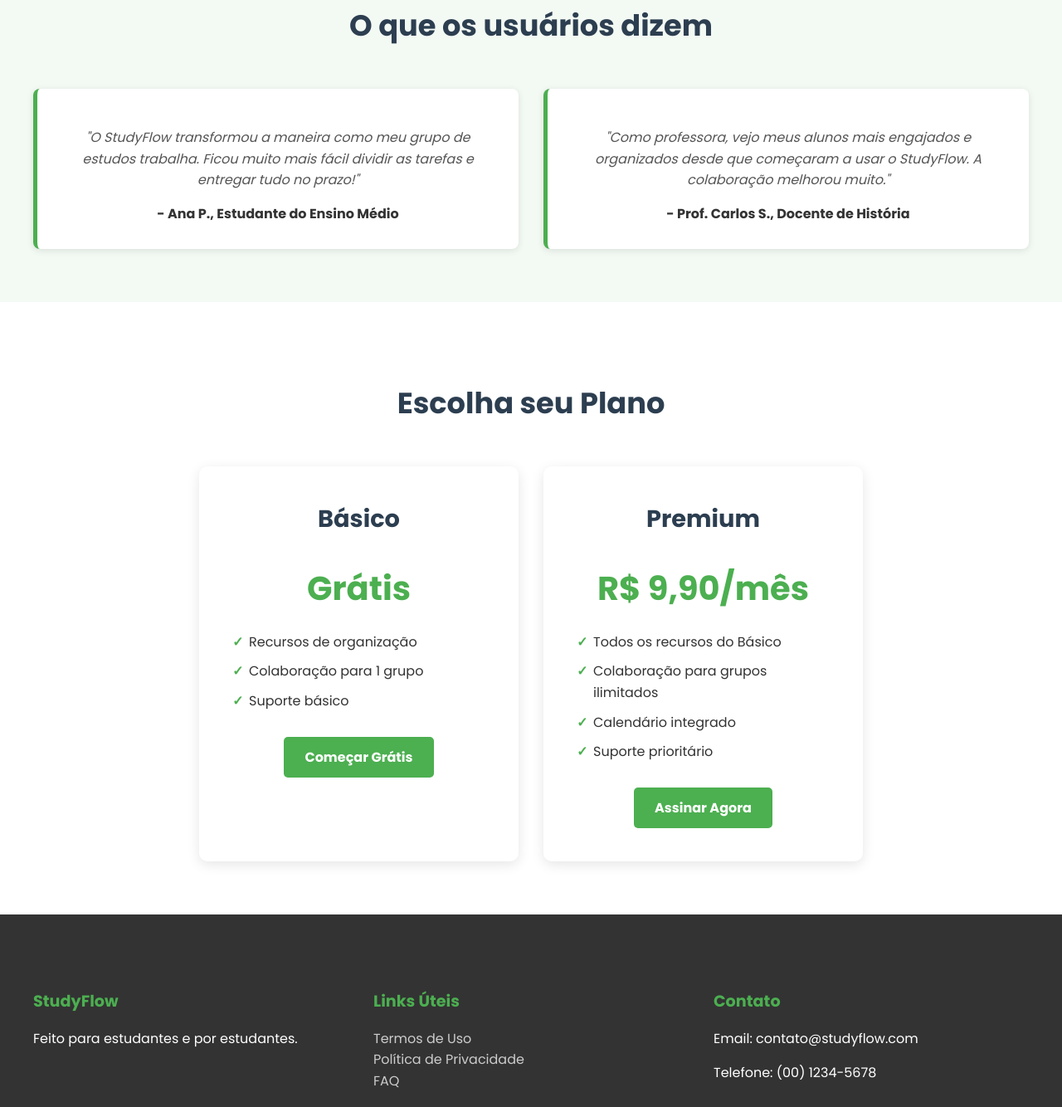
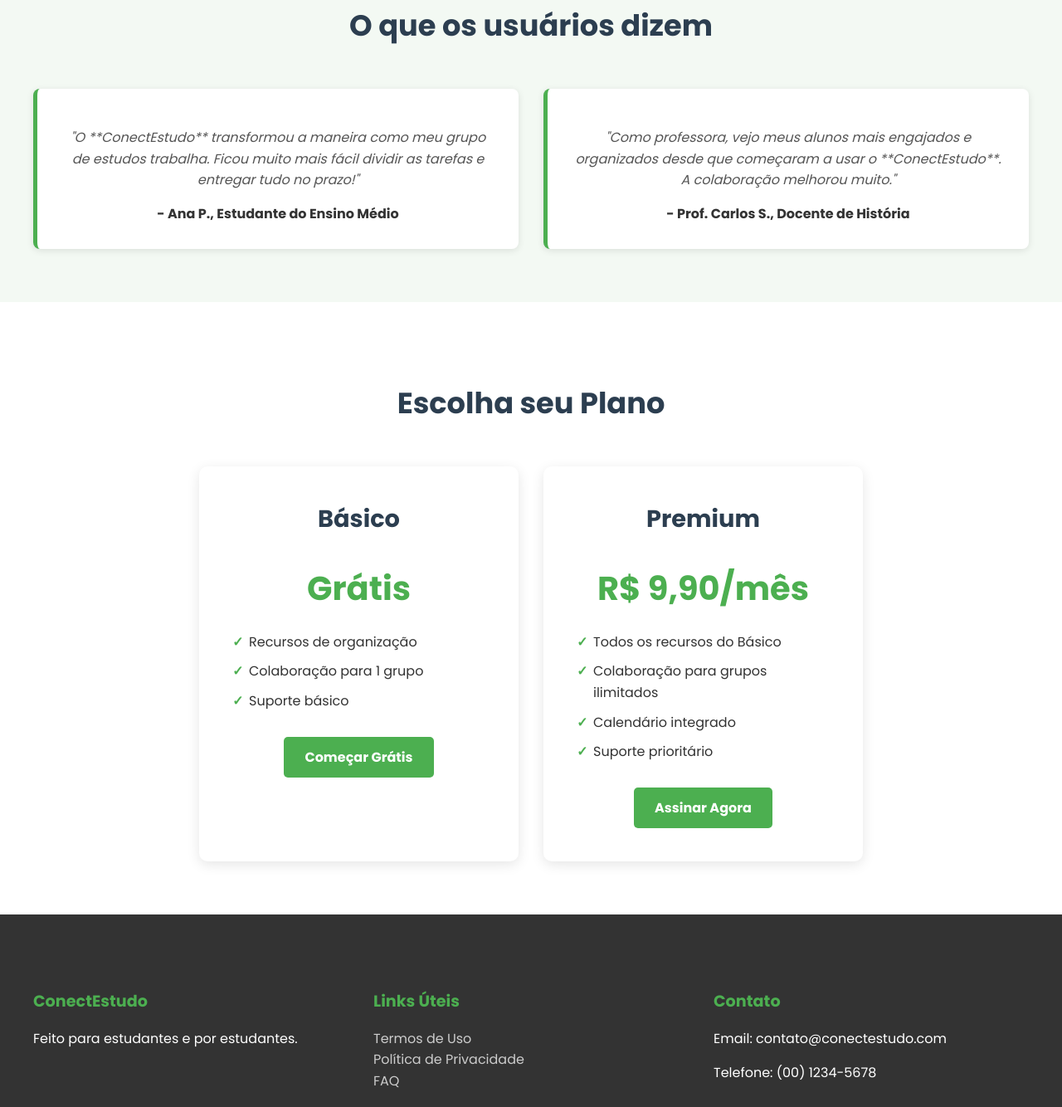
Before and after one commit to JheniiCarvalho/ConectEstudo, a plain HTML site: page index.html in a window 1280 px wide. Shown: the part 1421-2755 px from the top of the page at 83% size. Drawn offline with Linux system fonts and the light colour scheme.

Commit message:
Update index.html

```diff
--- a/index.html
+++ b/index.html
@@ -3,14 +3,14 @@
 <head>
     <meta charset="UTF-8">
     <meta name="viewport" content="width=device-width, initial-scale=1.0">
-    <title>StudyFlow - A Ferramenta para Seu Sucesso Acadêmico</title>
+    <title>ConectEstudo - A Ferramenta para Seu Sucesso Acadêmico</title>
     <link rel="stylesheet" href="style.css">
 </head>
 <body>
 
     <header>
         <div class="container">
-            <h1 class="logo">StudyFlow</h1>
+            <h1 class="logo">ConectEstudo</h1>
             <nav>
                 <ul>
                     <li><a href="#recursos">Recursos</a></li>
@@ -27,11 +27,11 @@
             <div class="container">
                 <div class="hero-content">
                     <h2>Organize seus estudos e colabore em grupo como nunca antes.</h2>
-                    <p>O StudyFlow é o aplicativo que revoluciona a forma como você estuda e trabalha em equipe na escola. Crie, organize e compartilhe projetos com facilidade.</p>
+                    <p>O **ConectEstudo** é o aplicativo que revoluciona a forma como você estuda e trabalha em equipe na escola. Crie, organize e compartilhe projetos com facilidade.</p>
                     <a href="#" class="cta-button">Comece Agora!</a>
                 </div>
                 <div class="hero-image">
-                    <img src="https://via.placeholder.com/600x400" alt="Interface do aplicativo StudyFlow">
+                    <img src="https://via.placeholder.com/600x400" alt="Interface do aplicativo ConectEstudo">
                 </div>
             </div>
         </section>
@@ -69,11 +69,11 @@
                 <h2>O que os usuários dizem</h2>
                 <div class="testimonial-grid">
                     <div class="testimonial-item">
-                        <p>"O StudyFlow transformou a maneira como meu grupo de estudos trabalha. Ficou muito mais fácil dividir as tarefas e entregar tudo no prazo!"</p>
+                        <p>"O **ConectEstudo** transformou a maneira como meu grupo de estudos trabalha. Ficou muito mais fácil dividir as tarefas e entregar tudo no prazo!"</p>
                         <span>- Ana P., Estudante do Ensino Médio</span>
                     </div>
                     <div class="testimonial-item">
-                        <p>"Como professora, vejo meus alunos mais engajados e organizados desde que começaram a usar o StudyFlow. A colaboração melhorou muito."</p>
+                        <p>"Como professora, vejo meus alunos mais engajados e organizados desde que começaram a usar o **ConectEstudo**. A colaboração melhorou muito."</p>
                         <span>- Prof. Carlos S., Docente de História</span>
                     </div>
                 </div>
@@ -114,7 +114,7 @@
         <div class="container">
             <div class="footer-links">
                 <div class="footer-column">
-                    <h4>StudyFlow</h4>
+                    <h4>ConectEstudo</h4>
                     <p>Feito para estudantes e por estudantes.</p>
                 </div>
                 <div class="footer-column">
@@ -127,12 +127,12 @@
                 </div>
                 <div class="footer-column">
                     <h4>Contato</h4>
-                    <p>Email: contato@studyflow.com</p>
+                    <p>Email: contato@conectestudo.com</p>
                     <p>Telefone: (00) 1234-5678</p>
                 </div>
             </div>
             <div class="footer-bottom">
-                <p>&copy; 2025 StudyFlow. Todos os direitos reservados.</p>
+                <p>&copy; 2025 ConectEstudo. Todos os direitos reservados.</p>
             </div>
         </div>
     </footer>
```
